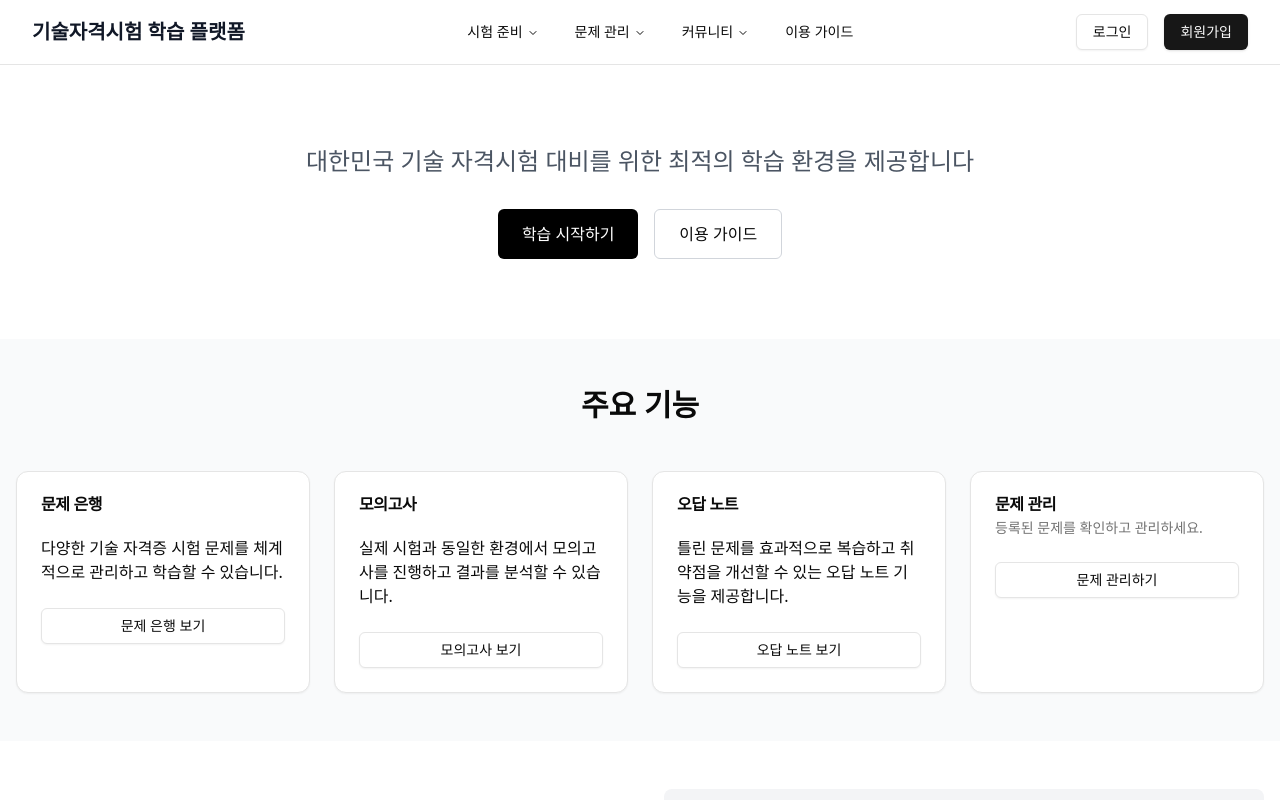
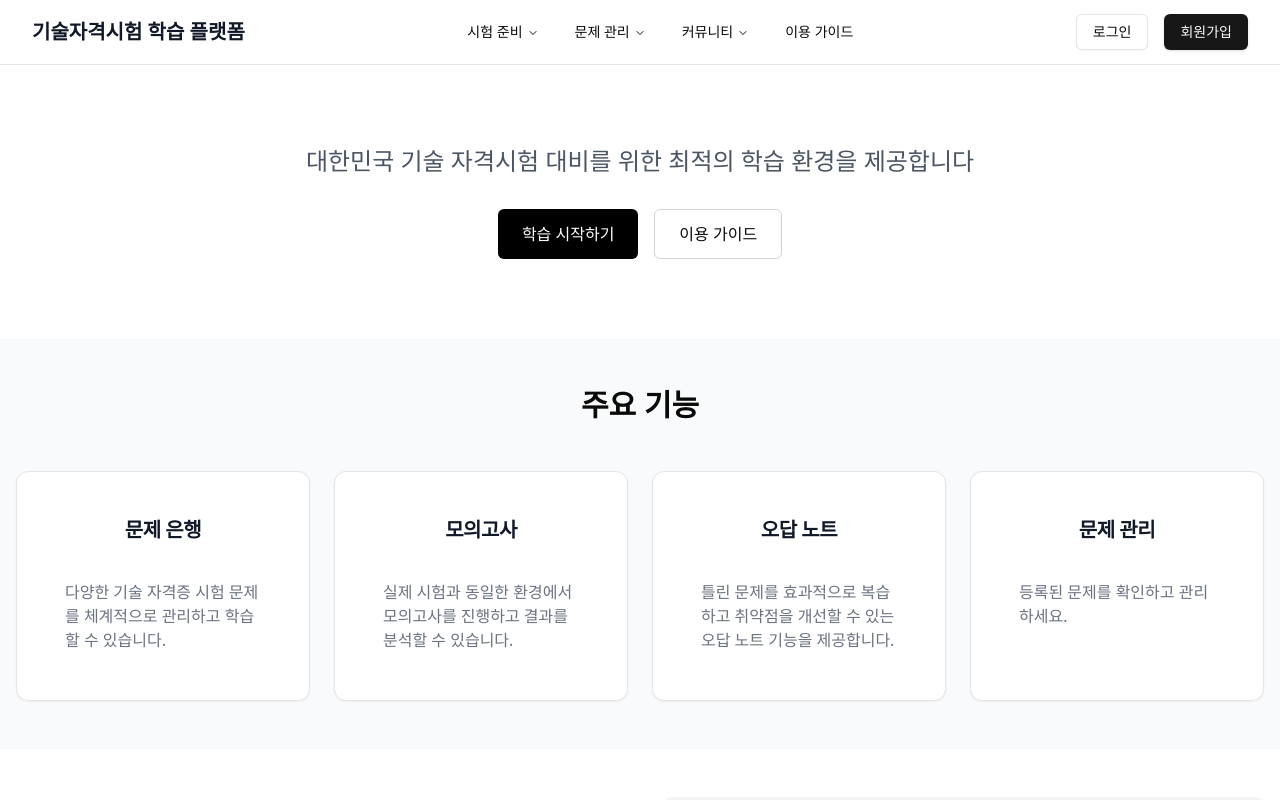
Before and after one commit to skypierrot/quizapp, a Next.js app: page / in a window 1280 px wide. Shown: the top 800 px of the page. Built offline with nearby package versions, Linux system fonts and the light colour scheme.

Commit message:
style: 주요 기능 카드 UI/정렬/색상/구조 통일 및 문제관리 카드 정렬 개선

```diff
--- a/app/learn/exams/[examName]/[year]/[session]/page.tsx
+++ b/app/learn/exams/[examName]/[year]/[session]/page.tsx
@@ -222,9 +222,8 @@ export default function StudyPage() { // Rename component from SolvePage to Stud
   // Define breadcrumb items dynamically
   const breadcrumbItems = decodedParams ? [
     { label: '홈', href: '/' },
-    { label: '문제 은행', href: '/bank' },
-    // Ensure params.examName exists and is a string for the href
-    { label: decodedParams.examName, href: typeof params.examName === 'string' ? `/bank/${params.examName}` : '/bank' },
+    { label: '문제 은행', href: '/learn/exams' },
+    { label: decodedParams.examName, href: typeof params.examName === 'string' ? `/learn/exams/${params.examName}` : '/learn/exams' },
     { label: `${decodedParams.year}년 ${decodedParams.session}`, href: '', isCurrent: true },
   ] : [];
 
--- a/app/page.tsx
+++ b/app/page.tsx
@@ -34,59 +34,46 @@ export default function Home() {
         <div className="container mx-auto px-4">
           <h2 className="text-3xl font-bold text-center mb-12">주요 기능</h2>
           <div className="grid grid-cols-1 sm:grid-cols-2 md:grid-cols-4 gap-6">
-            <Card className="shadow-sm hover:shadow-md transition-shadow">
-              <CardHeader>
-                <CardTitle>문제 은행</CardTitle>
+            <Link href="/learn/exams" className="block group h-full">
+              <Card className="shadow-sm hover:shadow-md transition-shadow h-full cursor-pointer flex flex-col p-6">
+                <CardHeader className="flex flex-col items-center text-center p-0 mb-2">
+                  <CardTitle className="text-xl font-bold text-gray-900 mb-2">문제 은행</CardTitle>
                 </CardHeader>
-              <CardContent>
-                <p>다양한 기술 자격증 시험 문제를 체계적으로 관리하고 학습할 수 있습니다.</p>
+                <CardContent className="p-0 w-full flex-1 flex flex-col justify-start">
+                  <p className="text-base text-gray-500 text-left">다양한 기술 자격증 시험 문제를 체계적으로 관리하고 학습할 수 있습니다.</p>
                 </CardContent>
-              <CardFooter>
-                <Button variant="outline" asChild className="w-full">
-                  <Link href="/learn/exams">문제 은행 보기</Link>
-                </Button>
-              </CardFooter>
               </Card>
-
-            <Card className="shadow-sm hover:shadow-md transition-shadow">
-              <CardHeader>
-                <CardTitle>모의고사</CardTitle>
+            </Link>
+            <Link href="/practice" className="block group h-full">
+              <Card className="shadow-sm hover:shadow-md transition-shadow h-full cursor-pointer flex flex-col p-6">
+                <CardHeader className="flex flex-col items-center text-center p-0 mb-2">
+                  <CardTitle className="text-xl font-bold text-gray-900 mb-2">모의고사</CardTitle>
                 </CardHeader>
-              <CardContent>
-                <p>실제 시험과 동일한 환경에서 모의고사를 진행하고 결과를 분석할 수 있습니다.</p>
+                <CardContent className="p-0 w-full flex-1 flex flex-col justify-start">
+                  <p className="text-base text-gray-500 text-left">실제 시험과 동일한 환경에서 모의고사를 진행하고 결과를 분석할 수 있습니다.</p>
                 </CardContent>
-              <CardFooter>
-                <Button variant="outline" asChild className="w-full">
-                  <Link href="/practice">모의고사 보기</Link>
-                </Button>
-              </CardFooter>
               </Card>
-
-            <Card className="shadow-sm hover:shadow-md transition-shadow">
-              <CardHeader>
-                <CardTitle>오답 노트</CardTitle>
+            </Link>
+            <Link href="/wrong-answers" className="block group h-full">
+              <Card className="shadow-sm hover:shadow-md transition-shadow h-full cursor-pointer flex flex-col p-6">
+                <CardHeader className="flex flex-col items-center text-center p-0 mb-2">
+                  <CardTitle className="text-xl font-bold text-gray-900 mb-2">오답 노트</CardTitle>
                 </CardHeader>
-              <CardContent>
-                <p>틀린 문제를 효과적으로 복습하고 취약점을 개선할 수 있는 오답 노트 기능을 제공합니다.</p>
+                <CardContent className="p-0 w-full flex-1 flex flex-col justify-start">
+                  <p className="text-base text-gray-500 text-left">틀린 문제를 효과적으로 복습하고 취약점을 개선할 수 있는 오답 노트 기능을 제공합니다.</p>
                 </CardContent>
-              <CardFooter>
-                <Button variant="outline" asChild className="w-full">
-                  <Link href="/wrong-answers">오답 노트 보기</Link>
-                </Button>
-              </CardFooter>
               </Card>
-
-            <Card className="shadow-sm hover:shadow-md transition-shadow">
-              <CardHeader>
-                <CardTitle>문제 관리</CardTitle>
-                <CardDescription>등록된 문제를 확인하고 관리하세요.</CardDescription>
+            </Link>
+            <Link href="/manage/questions/list" className="block group h-full">
+              <Card className="shadow-sm hover:shadow-md transition-shadow h-full cursor-pointer flex flex-col p-6">
+                <CardHeader className="flex flex-col items-center text-center p-0 mb-2">
+                  <CardTitle className="text-xl font-bold text-gray-900 mb-2">문제 관리</CardTitle>
                 </CardHeader>
-              <CardFooter>
-                <Button variant="outline" asChild className="w-full">
-                  <Link href="/manage/questions/list">문제 관리하기</Link>
-                </Button>
-              </CardFooter>
+                <CardContent className="p-0 w-full flex-1 flex flex-col justify-start">
+                  <p className="text-base text-gray-500 text-left">등록된 문제를 확인하고 관리하세요.</p>
+                </CardContent>
               </Card>
+            </Link>
           </div>
         </div>
       </section>
```
Lines whose indentation alone changed are shown as unchanged.
